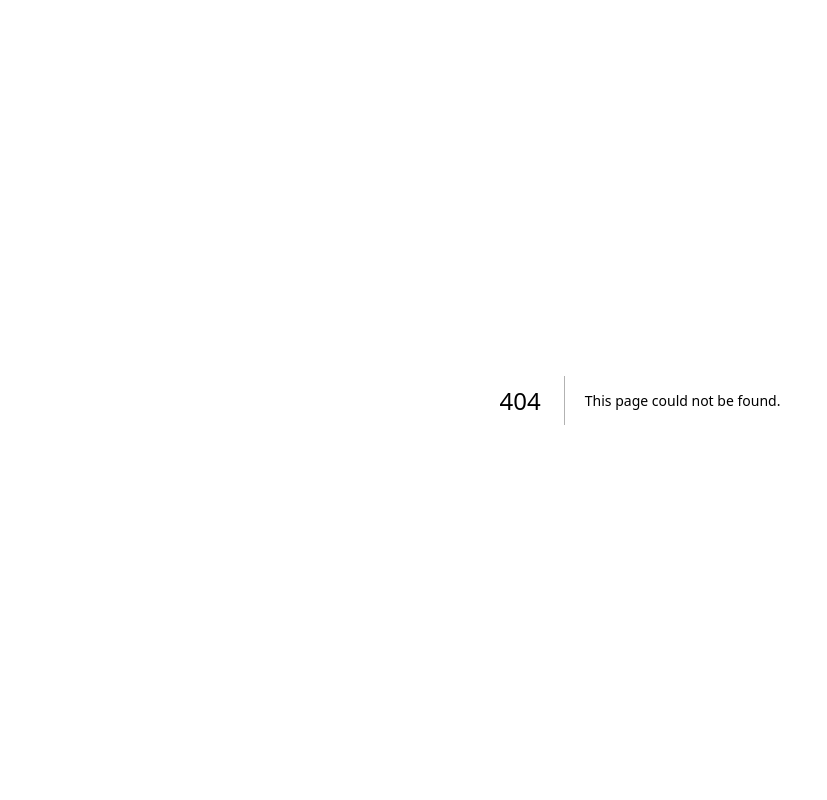
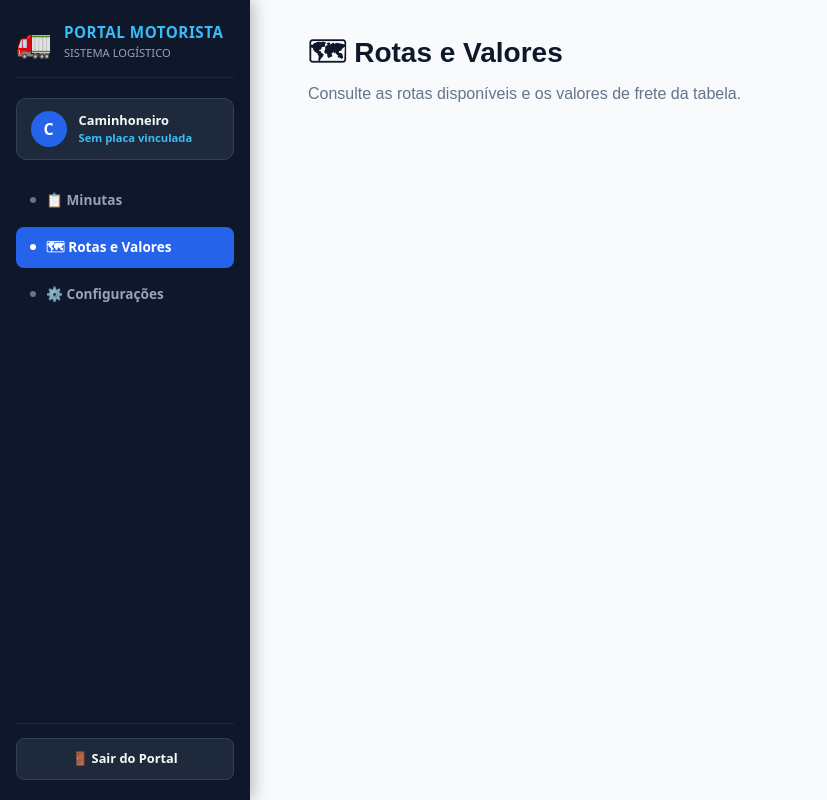
Before and after one commit to victoreduardo21/caminhoneiro, a Next.js app: page /rotas in a window 1280 px wide. Before the commit this address had no page. Shown: the whole page, without its empty margins (0-827 px from the left). Built offline with nearby package versions, Linux system fonts and the light colour scheme.

Commit message:
feat: Publicação do App Caminhoneiro com Navbar corrigido e rotas sincronizadas

```diff
--- a/app/components/Navbar.tsx
+++ b/app/components/Navbar.tsx
@@ -2,9 +2,10 @@
 
 /**
  * ============================================================================
- * COMPONENTE: BARRA DE NAVEGAÇÃO LATERAL (NAVBAR DO PORTAL DO CAMINHONEIRO)
+ * COMPONENTE: BARRA DE NAVEGAÇÃO LATERAL (NAVBAR DO MOTORISTA)
  * Localização no VS Code: caminhoneiro/app/components/Navbar.tsx
- * Tecnologias: Next.js 13+ (App Router), React, TypeScript
+ * Tecnologias: Next.js (React / TypeScript)
+ * Descrição: Trata o erro de hidratação (Hydration Mismatch) e exibe os links.
  * ============================================================================
  */
 
@@ -12,7 +13,6 @@ import React, { useState, useEffect } from 'react';
 import Link from 'next/link';
 import { usePathname, useRouter } from 'next/navigation';
 
-// Interface que define os dados da sessão do motorista
 export interface MotoristaSessao {
   id?: string;
   nome: string;
@@ -23,7 +23,6 @@ export interface MotoristaSessao {
   whatsapp?: string;
 }
 
-// CORREÇÃO DO ERRO TS2322: Declaração explícita da propriedade 'usuario'
 export interface NavbarProps {
   usuario?: MotoristaSessao | null;
 }
@@ -32,13 +31,17 @@ export default function Navbar({ usuario }: NavbarProps) {
   const pathname = usePathname();
   const router = useRouter();
 
+  // Estado para garantir a montagem segura no navegador e evitar Hydration Mismatch
+  const [montado, setMontado] = useState(false);
+
   const [motorista, setMotorista] = useState<{ nome: string; placas: string[] }>({
     nome: 'Caminhoneiro',
     placas: [],
   });
 
   useEffect(() => {
-    // Se a prop 'usuario' for fornecida pela página, utiliza os dados diretamente
+    setMontado(true);
+
     if (usuario) {
       const placasArray = Array.isArray(usuario.placas) && usuario.placas.length > 0
         ? usuario.placas
@@ -51,8 +54,10 @@ export default function Navbar({ usuario }: NavbarProps) {
       return;
     }
 
-    // Fallback: Tenta obter os dados da sessão local no localStorage
-    const dadosSalvos = localStorage.getItem('motorista') || localStorage.getItem('usuario') || localStorage.getItem('user');
+    // Lê a sessão do motorista no localStorage
+    const dadosSalvos = typeof window !== 'undefined'
+      ? localStorage.getItem('motorista') || localStorage.getItem('usuario') || localStorage.getItem('user')
+      : null;
 
     if (dadosSalvos) {
       try {
@@ -66,19 +71,19 @@ export default function Navbar({ usuario }: NavbarProps) {
           placas: placasArray.filter(Boolean),
         });
       } catch (e) {
-        console.warn('Sessão não encontrada no localStorage');
+        console.warn('Erro ao ler sessão do motorista no localStorage');
       }
     }
   }, [usuario]);
 
   const itensMenu = [
     { nome: '📋 Minutas', rota: '/minutas' },
-    { nome: '🗺️️ Rotas e Valores', rota: '/rotas' },
+    { nome: '🗺 Rotas e Valores', rota: '/rotas' },
     { nome: '⚙️ Configurações', rota: '/configuracoes' },
   ];
 
   const handleLogout = () => {
-    if (window.confirm('Deseja realmente encerrar a sessão?')) {
+    if (typeof window !== 'undefined' && window.confirm('Deseja realmente encerrar a sessão?')) {
       localStorage.removeItem('tokenCaminhoneiro');
       localStorage.removeItem('motorista');
       localStorage.removeItem('usuario');
@@ -86,6 +91,21 @@ export default function Navbar({ usuario }: NavbarProps) {
       router.push('/');
     }
   };
+
+  // Se ainda não montou no cliente, renderiza uma estrutura simples para evitar divergência de HTML
+  if (!montado) {
+    return (
+      <aside style={estilos.containerSidebar}>
+        <div style={estilos.cabecalho}>
+          <div style={estilos.iconeLogo}>🚛</div>
+          <div>
+            <h2 style={estilos.tituloLogo}>PORTAL MOTORISTA</h2>
+            <p style={estilos.subtituloLogo}>Sistema Logístico</p>
+          </div>
+        </div>
+      </aside>
+    );
+  }
 
   return (
     <aside style={estilos.containerSidebar}>
@@ -176,7 +196,7 @@ const estilos: { [key: string]: React.CSSProperties } = {
   nomeMotorista: { margin: 0, fontSize: '0.8rem', fontWeight: '700', color: '#f8fafc', whiteSpace: 'nowrap', overflow: 'hidden', textOverflow: 'ellipsis' },
   placasMotorista: { fontSize: '0.7rem', color: '#38bdf8', fontWeight: '600', display: 'block', whiteSpace: 'nowrap', overflow: 'hidden', textOverflow: 'ellipsis' },
   navegacao: { flex: 1, display: 'flex', flexDirection: 'column', gap: '0.35rem', overflowY: 'auto' },
-  linkItem: { display: 'flex', alignItems: 'center', padding: '0.65rem 0.85rem', borderRadius: '8px', color: '#94a3b8', textDecoration: 'none', fontSize: '0.85rem', fontWeight: '600', transition: 'all 0.15s ease-in-out' },
+  linkItem: { display: 'flex', alignItems: 'center', padding: '0.65rem 0.85rem', borderRadius: '8px', color: '#94a3b8', textDecoration: 'none', fontSize: '0.85rem', fontWeight: '600' },
   linkItemAtivo: { backgroundColor: '#2563eb', color: '#ffffff', fontWeight: '700' },
   indicador: { width: '6px', height: '6px', borderRadius: '50%', marginRight: '0.65rem', flexShrink: 0 },
   textoItem: { whiteSpace: 'nowrap', overflow: 'hidden', textOverflow: 'ellipsis' },
--- /dev/null
+++ b/app/rotas/page.tsx
@@ -0,0 +1,20 @@
+'use client';
+
+import React from 'react';
+import Navbar from '../components/Navbar';
+
+export default function RotasPage() {
+  return (
+    <div style={{ minHeight: '100vh', backgroundColor: '#f8fafc', display: 'flex', color: '#0f172a' }}>
+      <Navbar />
+      <main style={{ marginLeft: '260px', flex: 1, padding: '2rem 3rem' }}>
+        <h1 style={{ fontSize: '1.75rem', fontWeight: '800', color: '#0f172a', margin: 0 }}>
+          🗺 Rotas e Valores
+        </h1>
+        <p style={{ color: '#64748b', marginTop: '0.5rem' }}>
+          Consulte as rotas disponíveis e os valores de frete da tabela.
+        </p>
+      </main>
+    </div>
+  );
+}
```
